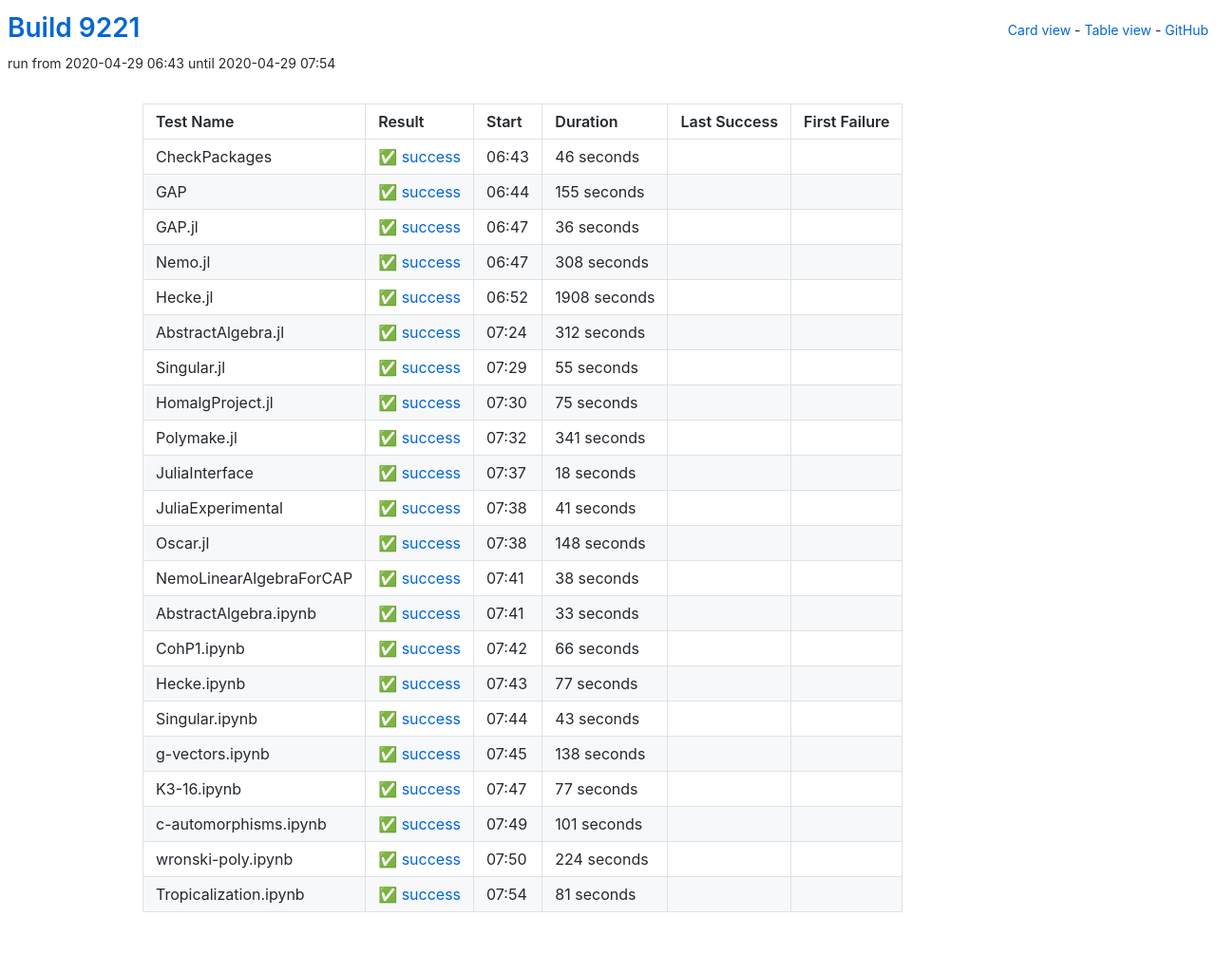
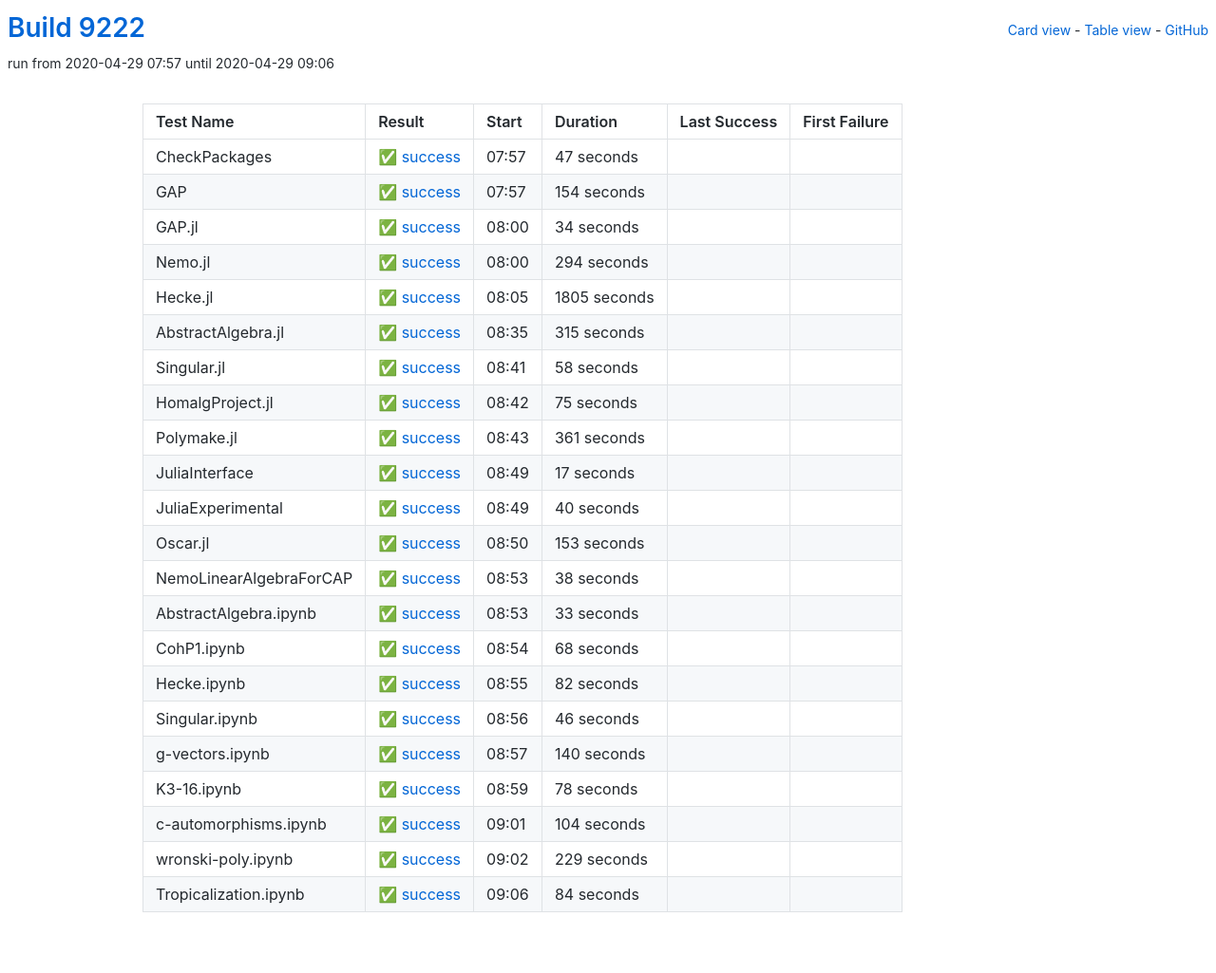
Before and after one commit to oscar-system/oscar-ci-status, a Jekyll site: the page built from table.html, in a window 1280 px wide. Shown: the whole page at 95% size. Built offline with Jekyll 4.4.1, drawn with Linux system fonts in a browser that asks for light colours.

Commit message:
Build 9222

```diff
--- a/_data/ci.yml
+++ b/_data/ci.yml
@@ -1,82 +1,82 @@
-build: 9221
-build_url: https://oscarci.mathematik.uni-kl.de/job/oscar/9221/
+build: 9222
+build_url: https://oscarci.mathematik.uni-kl.de/job/oscar/9222/
 job: oscar
 tests:
-- duration: 46
+- duration: 47
   exitcode: 0
   first_failure: false
   first_failure_url: null
   last_success: false
   last_success_url: null
-  log: https://oscarci.mathematik.uni-kl.de/job/oscar/9221/artifact/logs/build-9221/CheckPackages.log
+  log: https://oscarci.mathematik.uni-kl.de/job/oscar/9222/artifact/logs/build-9222/CheckPackages.log
   name: CheckPackages
-  start: 2020-04-29 06:43
+  start: 2020-04-29 07:57
   status: success
   success: true
-- duration: 155
+- duration: 154
   exitcode: 0
   first_failure: false
   first_failure_url: null
   last_success: false
   last_success_url: null
-  log: https://oscarci.mathematik.uni-kl.de/job/oscar/9221/artifact/logs/build-9221/GAP.log
+  log: https://oscarci.mathematik.uni-kl.de/job/oscar/9222/artifact/logs/build-9222/GAP.log
   name: GAP
-  start: 2020-04-29 06:44
+  start: 2020-04-29 07:57
   status: success
   success: true
-- duration: 36
+- duration: 34
   exitcode: 0
   first_failure: false
   first_failure_url: null
   last_success: false
   last_success_url: null
-  log: https://oscarci.mathematik.uni-kl.de/job/oscar/9221/artifact/logs/build-9221/GAP.jl.log
+  log: https://oscarci.mathematik.uni-kl.de/job/oscar/9222/artifact/logs/build-9222/GAP.jl.log
   name: GAP.jl
-  start: 2020-04-29 06:47
+  start: 2020-04-29 08:00
   status: success
   success: true
-- duration: 308
+- duration: 294
   exitcode: 0
   first_failure: false
   first_failure_url: null
   last_success: false
   last_success_url: null
-  log: https://oscarci.mathematik.uni-kl.de/job/oscar/9221/artifact/logs/build-9221/Nemo.jl.log
+  log: https://oscarci.mathematik.uni-kl.de/job/oscar/9222/artifact/logs/build-9222/Nemo.jl.log
   name: Nemo.jl
-  start: 2020-04-29 06:47
+  start: 2020-04-29 08:00
   status: success
   success: true
-- duration: 1908
+- duration: 1805
   exitcode: 0
   first_failure: false
   first_failure_url: null
   last_success: false
   last_success_url: null
-  log: https://oscarci.mathematik.uni-kl.de/job/oscar/9221/artifact/logs/build-9221/Hecke.jl.log
+  log: https://oscarci.mathematik.uni-kl.de/job/oscar/9222/artifact/logs/build-9222/Hecke.jl.log
   name: Hecke.jl
-  start: 2020-04-29 06:52
+  start: 2020-04-29 08:05
   status: success
   success: true
-- duration: 312
+- duration: 315
   exitcode: 0
   first_failure: false
   first_failure_url: null
   last_success: false
   last_success_url: null
-  log: https://oscarci.mathematik.uni-kl.de/job/oscar/9221/artifact/logs/build-9221/AbstractAlgebra.jl.log
+  log: https://oscarci.mathematik.uni-kl.de/job/oscar/9222/artifact/logs/build-9222/AbstractAlgebra.jl.log
   name: AbstractAlgebra.jl
-  start: 2020-04-29 07:24
+  start: 2020-04-29 08:35
   status: success
   success: true
-- duration: 55
+- duration: 58
   exitcode: 0
   first_failure: false
   first_failure_url: null
   last_success: false
   last_success_url: null
-  log: https://oscarci.mathematik.uni-kl.de/job/oscar/9221/artifact/logs/build-9221/Singular.jl.log
+  log: https://oscarci.mathematik.uni-kl.de/job/oscar/9222/artifact/logs/build-9222/Singular.jl.log
   name: Singular.jl
-  start: 2020-04-29 07:29
+  start: 2020-04-29 08:41
   status: success
   success: true
 - duration: 75
@@ -85,53 +85,53 @@
   first_failure_url: null
   last_success: false
   last_success_url: null
-  log: https://oscarci.mathematik.uni-kl.de/job/oscar/9221/artifact/logs/build-9221/HomalgProject.jl.log
+  log: https://oscarci.mathematik.uni-kl.de/job/oscar/9222/artifact/logs/build-9222/HomalgProject.jl.log
   name: HomalgProject.jl
-  start: 2020-04-29 07:30
+  start: 2020-04-29 08:42
   status: success
   success: true
-- duration: 341
+- duration: 361
   exitcode: 0
   first_failure: false
   first_failure_url: null
   last_success: false
   last_success_url: null
-  log: https://oscarci.mathematik.uni-kl.de/job/oscar/9221/artifact/logs/build-9221/Polymake.jl.log
+  log: https://oscarci.mathematik.uni-kl.de/job/oscar/9222/artifact/logs/build-9222/Polymake.jl.log
   name: Polymake.jl
-  start: 2020-04-29 07:32
+  start: 2020-04-29 08:43
   status: success
   success: true
-- duration: 18
+- duration: 17
   exitcode: 0
   first_failure: false
   first_failure_url: null
   last_success: false
   last_success_url: null
-  log: https://oscarci.mathematik.uni-kl.de/job/oscar/9221/artifact/logs/build-9221/JuliaInterface.log
+  log: https://oscarci.mathematik.uni-kl.de/job/oscar/9222/artifact/logs/build-9222/JuliaInterface.log
   name: JuliaInterface
-  start: 2020-04-29 07:37
+  start: 2020-04-29 08:49
   status: success
   success: true
-- duration: 41
+- duration: 40
   exitcode: 0
   first_failure: false
   first_failure_url: null
   last_success: false
   last_success_url: null
-  log: https://oscarci.mathematik.uni-kl.de/job/oscar/9221/artifact/logs/build-9221/JuliaExperimental.log
+  log: https://oscarci.mathematik.uni-kl.de/job/oscar/9222/artifact/logs/build-9222/JuliaExperimental.log
   name: JuliaExperimental
-  start: 2020-04-29 07:38
+  start: 2020-04-29 08:49
   status: success
   success: true
-- duration: 148
+- duration: 153
   exitcode: 0
   first_failure: false
   first_failure_url: null
   last_success: false
   last_success_url: null
-  log: https://oscarci.mathematik.uni-kl.de/job/oscar/9221/artifact/logs/build-9221/Oscar.jl.log
+  log: https://oscarci.mathematik.uni-kl.de/job/oscar/9222/artifact/logs/build-9222/Oscar.jl.log
   name: Oscar.jl
-  start: 2020-04-29 07:38
+  start: 2020-04-29 08:50
   status: success
   success: true
 - duration: 38
@@ -140,9 +140,9 @@
   first_failure_url: null
   last_success: false
   last_success_url: null
-  log: https://oscarci.mathematik.uni-kl.de/job/oscar/9221/artifact/logs/build-9221/NemoLinearAlgebraForCAP.log
+  log: https://oscarci.mathematik.uni-kl.de/job/oscar/9222/artifact/logs/build-9222/NemoLinearAlgebraForCAP.log
   name: NemoLinearAlgebraForCAP
-  start: 2020-04-29 07:41
+  start: 2020-04-29 08:53
   status: success
   success: true
 - duration: 33
@@ -151,96 +151,96 @@
   first_failure_url: null
   last_success: false
   last_success_url: null
-  log: https://oscarci.mathematik.uni-kl.de/job/oscar/9221/artifact/logs/build-9221/AbstractAlgebra.ipynb.log
+  log: https://oscarci.mathematik.uni-kl.de/job/oscar/9222/artifact/logs/build-9222/AbstractAlgebra.ipynb.log
   name: AbstractAlgebra.ipynb
-  start: 2020-04-29 07:41
+  start: 2020-04-29 08:53
   status: success
   success: true
-- duration: 66
+- duration: 68
   exitcode: 0
   first_failure: false
   first_failure_url: null
   last_success: false
   last_success_url: null
-  log: https://oscarci.mathematik.uni-kl.de/job/oscar/9221/artifact/logs/build-9221/CohP1.ipynb.log
+  log: https://oscarci.mathematik.uni-kl.de/job/oscar/9222/artifact/logs/build-9222/CohP1.ipynb.log
   name: CohP1.ipynb
-  start: 2020-04-29 07:42
+  start: 2020-04-29 08:54
   status: success
   success: true
-- duration: 77
+- duration: 82
   exitcode: 0
   first_failure: false
   first_failure_url: null
   last_success: false
   last_success_url: null
-  log: https://oscarci.mathematik.uni-kl.de/job/oscar/9221/artifact/logs/build-9221/Hecke.ipynb.log
+  log: https://oscarci.mathematik.uni-kl.de/job/oscar/9222/artifact/logs/build-9222/Hecke.ipynb.log
   name: Hecke.ipynb
-  start: 2020-04-29 07:43
+  start: 2020-04-29 08:55
   status: success
   success: true
-- duration: 43
+- duration: 46
   exitcode: 0
   first_failure: false
   first_failure_url: null
   last_success: false
   last_success_url: null
-  log: https://oscarci.mathematik.uni-kl.de/job/oscar/9221/artifact/logs/build-9221/Singular.ipynb.log
+  log: https://oscarci.mathematik.uni-kl.de/job/oscar/9222/artifact/logs/build-9222/Singular.ipynb.log
   name: Singular.ipynb
-  start: 2020-04-29 07:44
+  start: 2020-04-29 08:56
   status: success
   success: true
-- duration: 138
+- duration: 140
   exitcode: 0
   first_failure: false
   first_failure_url: null
   last_success: false
   last_success_url: null
-  log: https://oscarci.mathematik.uni-kl.de/job/oscar/9221/artifact/logs/build-9221/g-vectors.ipynb.log
+  log: https://oscarci.mathematik.uni-kl.de/job/oscar/9222/artifact/logs/build-9222/g-vectors.ipynb.log
   name: g-vectors.ipynb
-  start: 2020-04-29 07:45
+  start: 2020-04-29 08:57
   status: success
   success: true
-- duration: 77
+- duration: 78
   exitcode: 0
   first_failure: false
   first_failure_url: null
   last_success: false
   last_success_url: null
-  log: https://oscarci.mathematik.uni-kl.de/job/oscar/9221/artifact/logs/build-9221/K3-16.ipynb.log
+  log: https://oscarci.mathematik.uni-kl.de/job/oscar/9222/artifact/logs/build-9222/K3-16.ipynb.log
   name: K3-16.ipynb
-  start: 2020-04-29 07:47
+  start: 2020-04-29 08:59
   status: success
   success: true
-- duration: 101
+- duration: 104
   exitcode: 0
   first_failure: false
   first_failure_url: null
   last_success: false
   last_success_url: null
-  log: https://oscarci.mathematik.uni-kl.de/job/oscar/9221/artifact/logs/build-9221/c-automorphisms.ipynb.log
+  log: https://oscarci.mathematik.uni-kl.de/job/oscar/9222/artifact/logs/build-9222/c-automorphisms.ipynb.log
   name: c-automorphisms.ipynb
-  start: 2020-04-29 07:49
+  start: 2020-04-29 09:01
   status: success
   success: true
-- duration: 224
+- duration: 229
   exitcode: 0
   first_failure: false
   first_failure_url: null
   last_success: false
   last_success_url: null
-  log: https://oscarci.mathematik.uni-kl.de/job/oscar/9221/artifact/logs/build-9221/wronski-poly.ipynb.log
+  log: https://oscarci.mathematik.uni-kl.de/job/oscar/9222/artifact/logs/build-9222/wronski-poly.ipynb.log
   name: wronski-poly.ipynb
-  start: 2020-04-29 07:50
+  start: 2020-04-29 09:02
   status: success
   success: true
-- duration: 81
+- duration: 84
   exitcode: 0
   first_failure: false
   first_failure_url: null
   last_success: false
   last_success_url: null
-  log: https://oscarci.mathematik.uni-kl.de/job/oscar/9221/artifact/logs/build-9221/Tropicalization.ipynb.log
+  log: https://oscarci.mathematik.uni-kl.de/job/oscar/9222/artifact/logs/build-9222/Tropicalization.ipynb.log
   name: Tropicalization.ipynb
-  start: 2020-04-29 07:54
+  start: 2020-04-29 09:06
   status: success
   success: true
```
Also changed, not shown: README.md.
